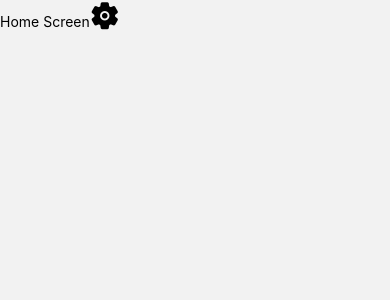
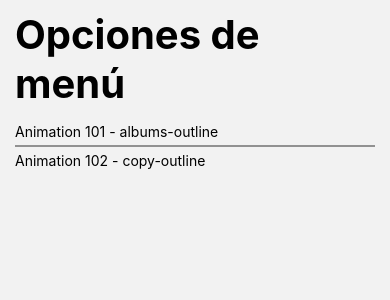
Before and after one commit to gerashdo/RNComponents, a React Native app: screen /HomeScreen in a window 390 px wide. Shown: the top 300 px of the page. Built offline with nearby package versions, Linux system fonts and the light colour scheme.

Commit message:
Add flat list

```diff
--- a/src/screens/HomeScreen.tsx
+++ b/src/screens/HomeScreen.tsx
@@ -1,14 +1,78 @@
 import React from 'react'
 import Icon from 'react-native-vector-icons/Ionicons';
-import { Text, View } from 'react-native'
+import { FlatList, Text, View } from 'react-native'
+import { styles } from '../theme/appTheme';
+import { useSafeAreaInsets } from 'react-native-safe-area-context';
+
+interface MenuItem {
+    name: string,
+    icon: string,
+    component: string,
+}
+
+const menuItems = [
+    {
+        name: 'Animation 101',
+        icon: 'albums-outline',
+        component: 'Animation101Screen'
+    },
+    {
+        name: 'Animation 102',
+        icon: 'copy-outline',
+        component: 'Animation102Screen'
+    }
+
+]
 
 export const HomeScreen = () => {
+
+    const { top } = useSafeAreaInsets()
+
+    const renderMenuItem = ( item: MenuItem ) => {
+        return (
+            <View>
+                <Text>{ item.name } - { item.icon }</Text>
+            </View>
+        )
+    }
+
+    const renderListHeader = () => {
+        return (
+            <View>
+                <Text style={{
+                    ...styles.title,
+                    marginBottom: 15
+                }}>Opciones de menú</Text>
+            </View>
+        )
+    }
+
+    const renderSeparator = () => {
+        return (
+            <View
+                style={{
+                    borderBottomWidth: 2,
+                    marginVertical: 5,
+                    opacity: 0.4
+                }}
+            />
+        )
+    }
+
   return (
-    <View>
-        <Text>
-            Home Screen
-            <Icon name='settings' size={ 30 } color="black" />
-        </Text>
+    <View
+        style={{
+            marginTop: top + 10,
+            ...styles.globalMargin
+        }}
+    >
+        <FlatList
+            data={ menuItems }
+            renderItem={ ({ item }) => renderMenuItem( item )}
+            keyExtractor={ ( item ) => item.name }
+            ListHeaderComponent={ renderListHeader }
+            ItemSeparatorComponent={ renderSeparator }
+        />
     </View>
   )
 }
--- /dev/null
+++ b/src/theme/appTheme.ts
@@ -0,0 +1,11 @@
+import { StyleSheet } from "react-native";
+
+export const styles = StyleSheet.create({
+    globalMargin: {
+        marginHorizontal: 15,
+    },
+    title: {
+        fontSize: 40,
+        fontWeight: 'bold'
+    }
+})
```
